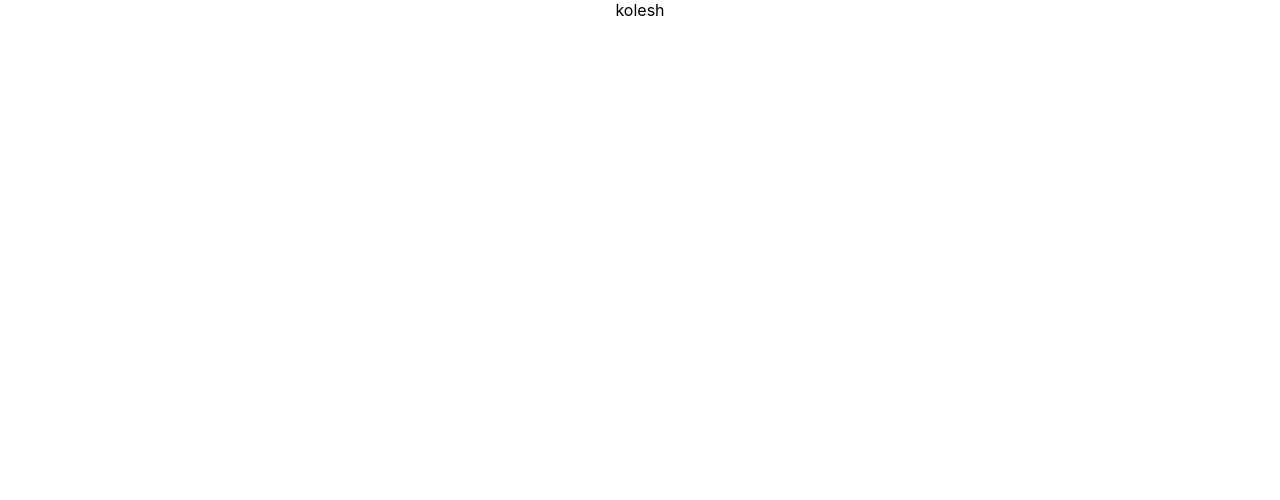
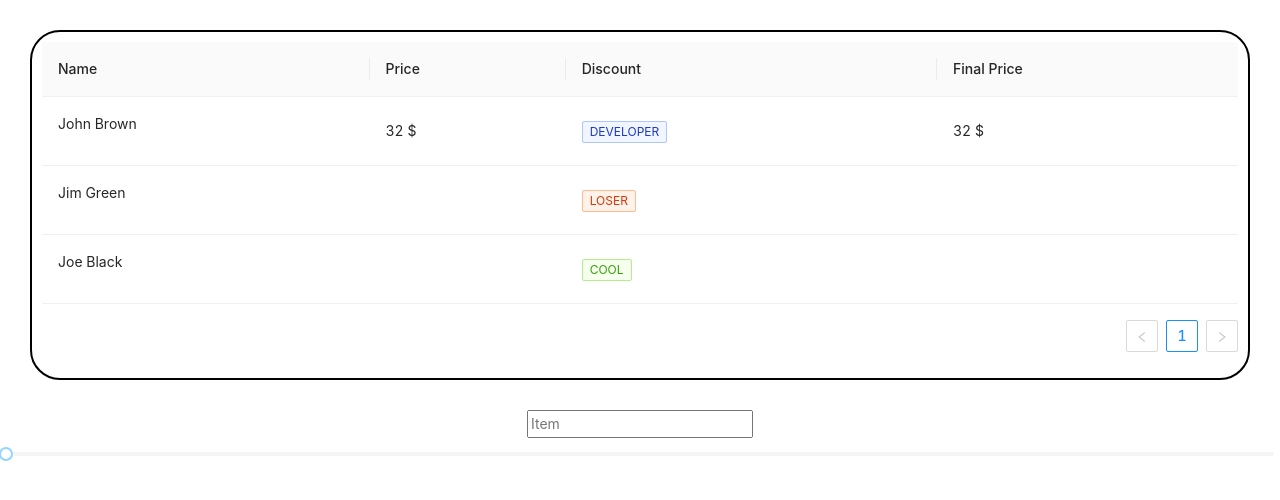
Before and after one commit to tohidshabanloo/cartApp, a React (Create React App) app: page / in a window 1280 px wide. Shown: the top 500 px of the page. Built offline with nearby package versions, Linux system fonts and the light colour scheme.

Commit message:
some changes

```diff
--- a/src/components/Main/Main.css
+++ b/src/components/Main/Main.css
@@ -0,0 +1,6 @@
+.table {
+  border: 2px solid black;
+  padding: 10px;
+  margin: 30px;
+  border-radius: 30px;
+}
--- a/src/components/Main/Main.jsx
+++ b/src/components/Main/Main.jsx
@@ -1,8 +1,84 @@
 import React from "react";
 import "./Main.css";
+import { Table, Tag } from "antd";
+import UserInput from "../UserInput/UserInput";
 
 const Main = () => {
-  return <div>kolesh</div>;
+  const columns = [
+    {
+      title: "Name",
+      dataIndex: "name",
+      key: "name",
+      render: (text) => <p>{text}</p>,
+    },
+    {
+      title: "Price",
+      dataIndex: "price",
+      key: "price",
+    },
+
+    {
+      title: "Discount",
+      key: "tags",
+      dataIndex: "tags",
+      render: (tags) => (
+        <>
+          {tags.map((tag) => {
+            let color = tag.length > 5 ? "geekblue" : "green";
+            if (tag === "loser") {
+              color = "volcano";
+            }
+            return (
+              <Tag color={color} key={tag}>
+                {tag.toUpperCase()}
+              </Tag>
+            );
+          })}
+        </>
+      ),
+    },
+    {
+      title: "Final Price",
+      dataIndex: "final",
+      key: "final",
+    },
+  ];
+
+  const data = [
+    {
+      key: "name",
+      name: "John Brown",
+      price: "32 $",
+      address: "New York No. 1 Lake Park",
+      tags: ["developer"],
+      final: "32 $",
+    },
+    {
+      key: "2",
+      name: "Jim Green",
+      age: 42,
+      address: "London No. 1 Lake Park",
+      tags: ["loser"],
+    },
+    {
+      key: "3",
+      name: "Joe Black",
+      age: 32,
+      address: "Sidney No. 1 Lake Park",
+      tags: ["cool"],
+    },
+  ];
+
+  return (
+    <div className="main">
+      <div className="table">
+        <Table columns={columns} dataSource={data} />
+      </div>
+      <div className="userInput">
+        <UserInput />
+      </div>
+    </div>
+  );
 };
 
 export default Main;
--- /dev/null
+++ b/src/components/UserInput/UserInput.jsx
@@ -0,0 +1,17 @@
+import React from "react";
+import { Slider } from "antd";
+
+const UserInput = () => {
+  function formatter(value) {
+    return `${value}%`;
+  }
+
+  return (
+    <div>
+      <input placeholder="Item" />
+      <Slider tipFormatter={formatter} className="slider" />
+    </div>
+  );
+};
+
+export default UserInput;
```
Also changed, not shown: src/components/Table/Table.jsx (added, +7 -0 lines), src/index.js (+7 -6 lines), src/components/Table/Table.css (added), src/components/UserInput/UserInput.css (added).
